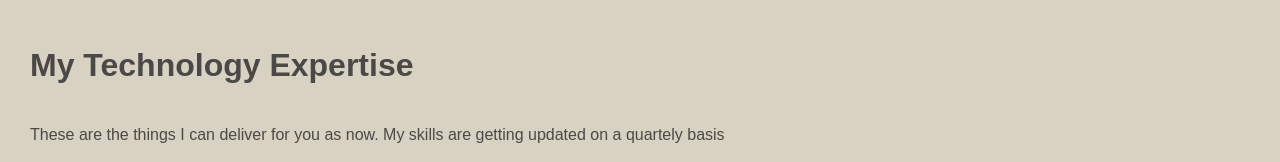
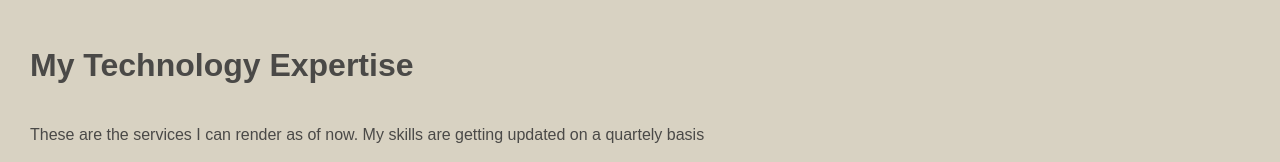
Before and after one commit to Sonyx-py/myportfolio, a plain HTML site: page index.html in a window 1280 px wide. Shown: the part 1120-1282 px from the top of the page. Drawn offline with nearby package versions, Linux system fonts and the light colour scheme; a web font is replaced by a local one.

Commit message:
更新 index.html

```diff
--- a/index.html
+++ b/index.html
@@ -91,7 +91,7 @@
         </div>
         <div class="swot winky-sans">
             <h3>My Technology Expertise</h3>
-            <p>These are the things I can deliver for you as now. My skills are getting updated on a quartely basis</p>
+            <p>These are the services I can render as of now. My skills are getting updated on a quartely basis</p>
             <ul class="ability-items">
                 <li>
                     <div class="ability-content">
```
